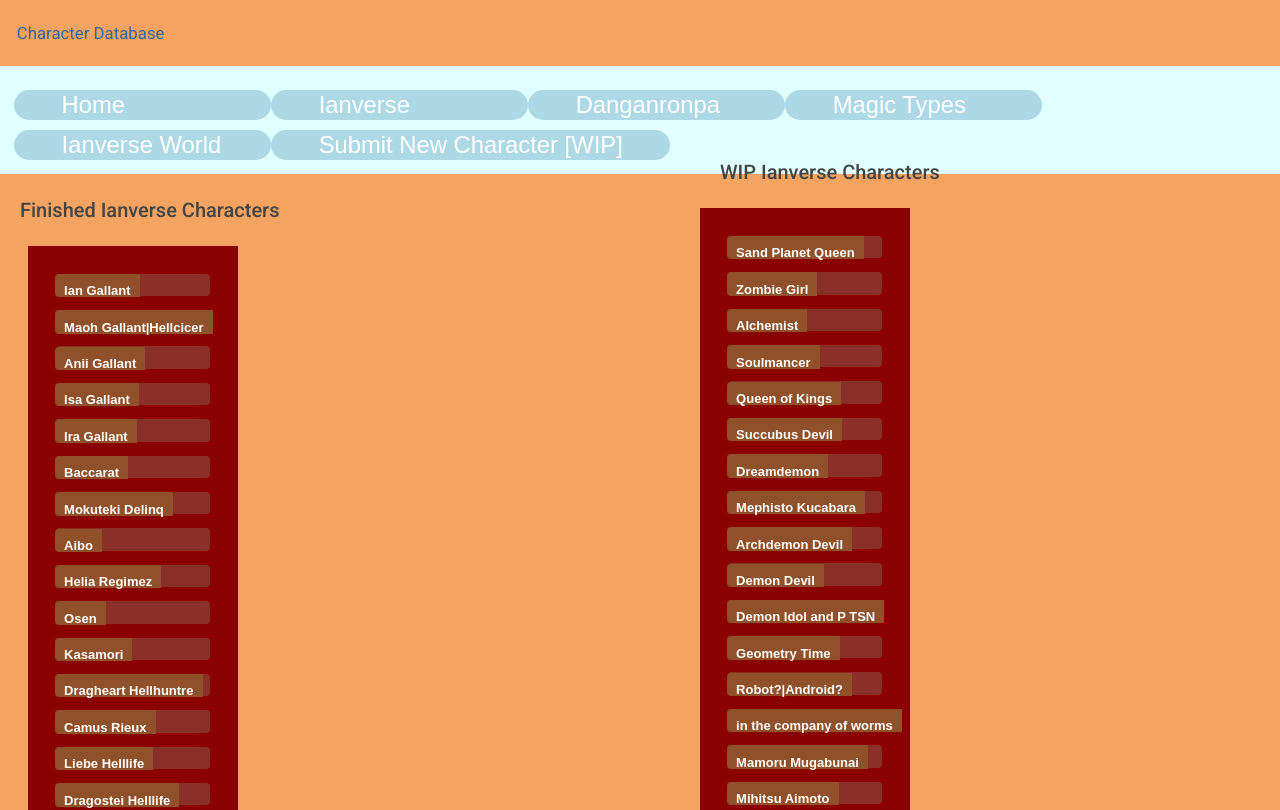
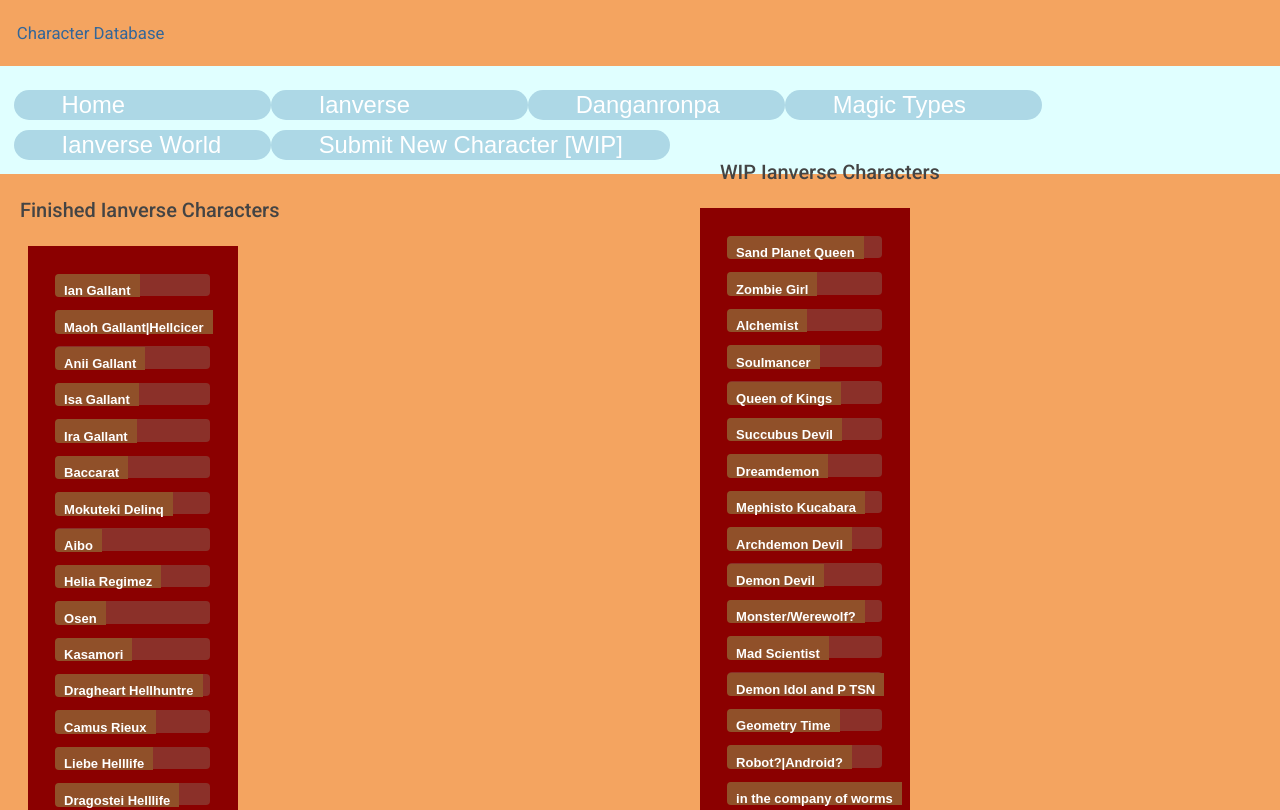
Before and after one commit to robinhood007-ger/CharacterDatabase, an Angular app: page /Ianverse in a window 1280 px wide. Shown: the top 810 px of the page. Built offline with nearby package versions, Linux system fonts and the light colour scheme.

Commit message:
Mili ist Cool

```diff
--- a/src/app/Hardcode/IanVerseWIP.ts
+++ b/src/app/Hardcode/IanVerseWIP.ts
@@ -98,6 +98,24 @@ export const HEROES_WIP: Hero[] = [
     Faceclaim: '',
   },
   {
+    name: 'Monster/Werewolf?',
+    traits: 'tba',
+    Abilities: 'tba',
+    Backstory: 'Someone who played and experimented too much with transformation magic',
+    magicTypes: 'N/A',
+    SongInspired: 'Mili - RTRT',
+    Faceclaim: '',
+  },
+  {
+    name: 'Mad Scientist',
+    traits: 'tba',
+    Abilities: 'tba',
+    Backstory: 'Mad Scientist who picks up the Monster and tames him as hers',
+    magicTypes: 'N/A',
+    SongInspired: 'Mili - RTRT',
+    Faceclaim: '',
+  },
+  {
     name: 'Demon Idol and P TSN',
     traits: 'tba',
     Abilities: 'tba',
@@ -140,7 +158,7 @@ export const HEROES_WIP: Hero[] = [
       '守 (protect, guard but also obey, observe) る (exile) 無 (nothingness, none, nothing, nil, not) 我 (ego, selfish, I, oneself) 危 (danger, risky, critical)]  -->Mamoru Mugabunai= spoken name',
     Abilities: 'tba',
     Backstory:
-      'Guy with the aberration of a dolphin which has him see all the many people affected by an aberration. This comes from his high will to help, helping people so much that his own life is putting on risk at any time. Deep inside believes nobody loves him --> got rejected multiple times. Later on learns from ? or how to take care of aberrations with the constant risk of dying however due to dangerous aberrations, badly in love with Mihitsu  ',
+      'Guy with the aberration of a dolphin which has him see all the many people affected by an aberration. This comes from his high will to help, helping people so much that his own life is putting on risk at any time. Deep inside believes nobody loves him --> got rejected multiple times. Later on learns from Genhito or how to take care of aberrations with the constant risk of dying however due to dangerous aberrations, badly in love with Mihitsu  ',
     magicTypes: 'N/A',
     SongInspired: 'No',
     Faceclaim: '',
@@ -150,7 +168,7 @@ export const HEROES_WIP: Hero[] = [
     traits: `身 (	somebody, person, one's station in life ) 日 ( day, sun, Japan, !!counter for days!! ) 佚 ( !!lost!!, !!hide!!, peace, !!mistake!!, beautiful, in turn )-->Mihiitsu --> shortened Mihitsu 未必 = not sure, 愛 (Love,Reference, Affection --> also readable as 相 which means together, aspect, mutual) 本(Source,origin,root)`,
     Abilities: 'tba',
     Backstory:
-      'Classmate of Mamoru, in her deepest feelings in love with him, pushes it off to the side and ignores it however to go for more handsome/interesting guys, causes her to attract an aberration --> Mamoru picks up on it and brings her to ? who tells her exactly how things are and how she could bring both of them out of their aberration by confessing. ',
+      'Classmate of Mamoru, in her deepest feelings in love with him, pushes it off to the side and ignores it however to go for more handsome/interesting guys, causes her to attract an aberration --> Mamoru picks up on it and brings her to Genhito who tells her exactly how things are and how she could bring both of them out of their aberration by confessing. ',
     magicTypes: 'N/A',
     SongInspired: 'No',
     Faceclaim: '',
```
